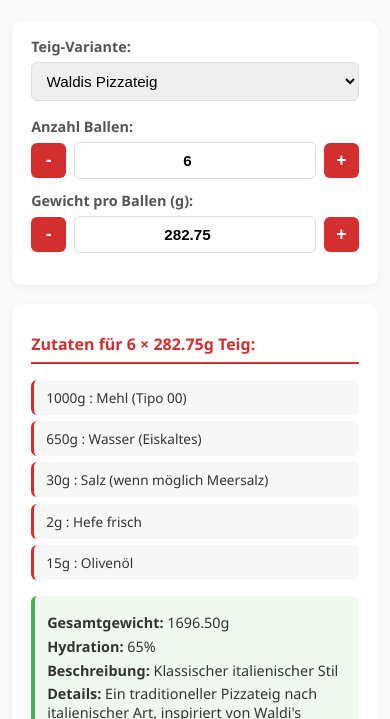
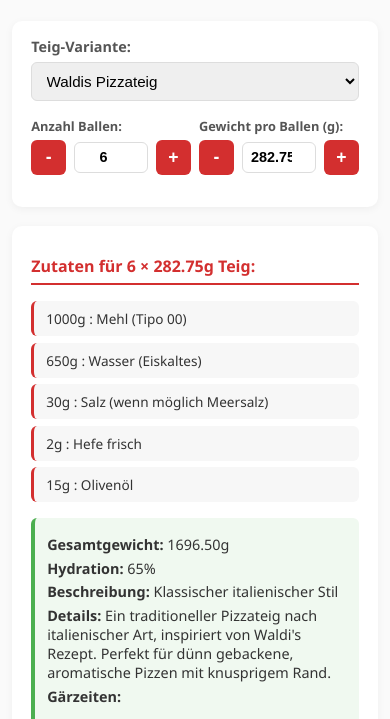
Before and after one commit to MaxPohlRP/doughinator, a website built with Vite: page index.html in a window 390 px wide. Shown: the part 55-774 px from the top of the page. Built offline with nearby package versions, Linux system fonts and the light colour scheme.

Commit message:
style.css aktualisiert

```diff
--- a/style.css
+++ b/style.css
@@ -282,8 +282,7 @@ button:hover {
 /* Mobile-Anpassungen für Counter */
 @media (max-width: 480px) {
   .input-row {
-    flex-direction: column;
-    gap: 0.75rem;
+    gap: 0.5rem;
   }
 
   .counter-btn {
@@ -291,4 +290,14 @@ button:hover {
     height: 35px;
     font-size: 1.1rem;
   }
+
+  .input-group-inline label {
+    font-size: 0.8rem;
+    margin-bottom: 0.3rem;
+  }
+
+  .counter-group input {
+    font-size: 0.9rem;
+    padding: 0.4rem 0.5rem;
+  }
 }
```
